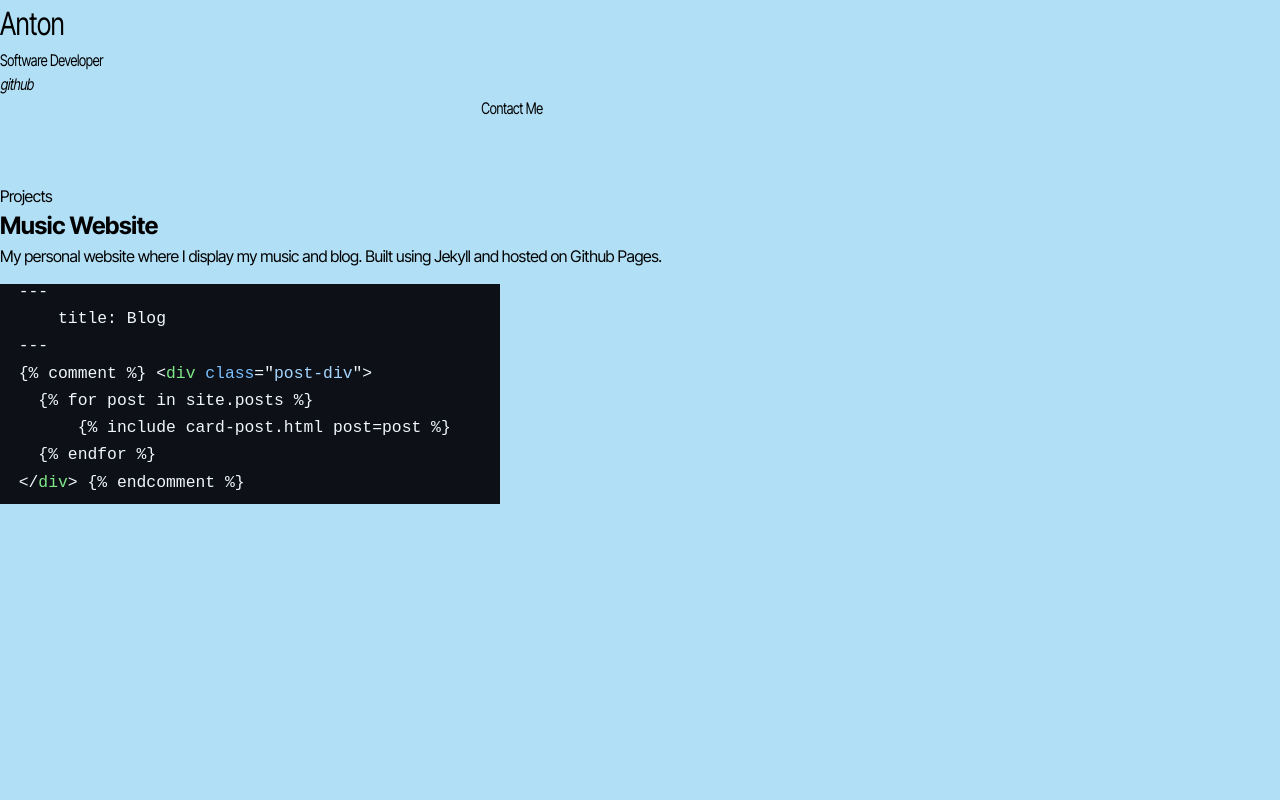
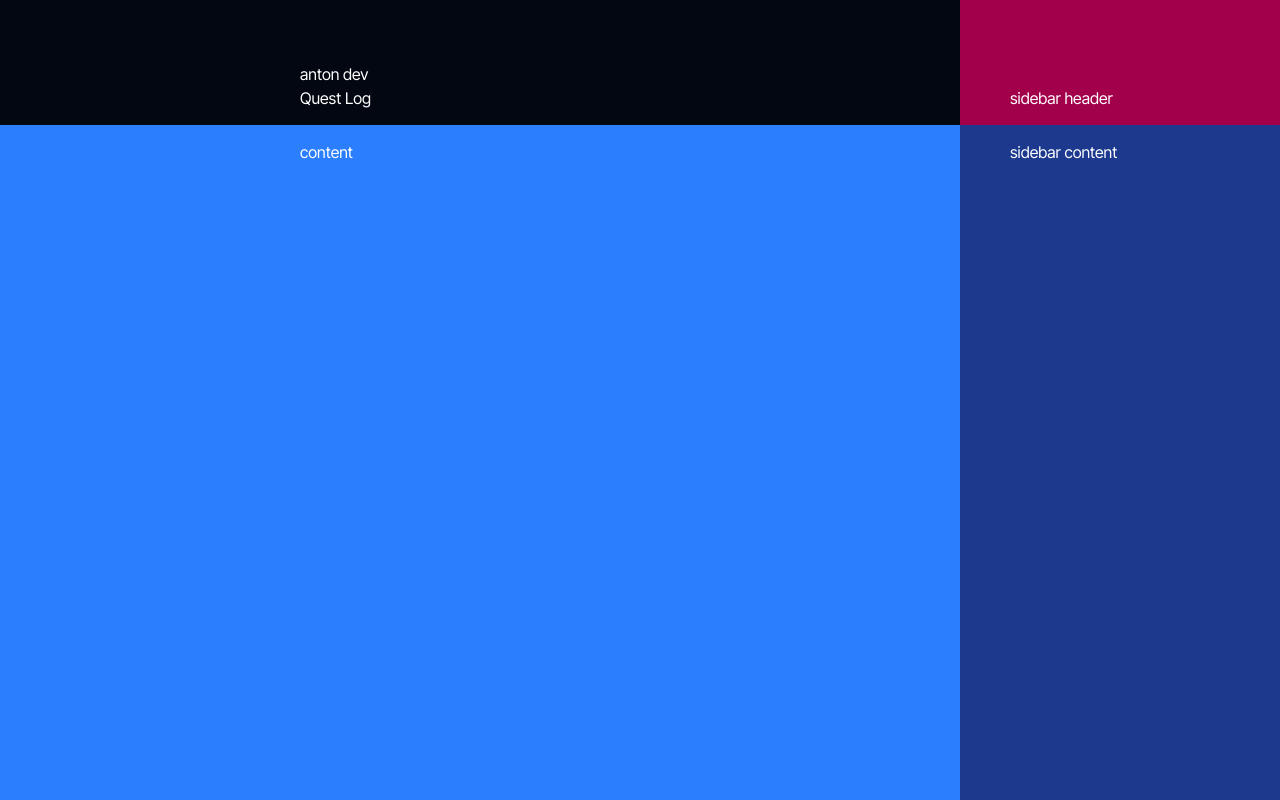
Before and after one commit to audioanton/dev-website-frontend, a Next.js app: page / in a window 1280 px wide. Built offline with nearby package versions, Linux system fonts and the light colour scheme.

Commit message:
feat(redesign): initial layout

```diff
--- a/app/globals.css
+++ b/app/globals.css
@@ -1,24 +1,7 @@
 @import "tailwindcss";
-
-:root {
-    --primary-color: black;
-    --secondary-color: #b1dff5;
-}
 
 @utility text-narrowed {
     transform: scale(0.8, 1);
     display: inline-block; /* Transforms require block/inline-block */
     transform-origin: left;
 }
-
-@theme inline {
-    --color-background: var(--background);
-    --color-foreground: var(--foreground);
-}
-
-@media (prefers-color-scheme: dark) {
-    :root {
-        --primary-color: #76a534;
-        --secondary-color: #040602;
-    }
-}
--- a/app/layout.tsx
+++ b/app/layout.tsx
@@ -1,6 +1,5 @@
 import type { Metadata } from "next";
 import "./globals.css";
-import Header from "@/app/ui/components/Header";
 import { Inter_Tight } from "next/font/google";
 
 const inter = Inter_Tight({
@@ -8,8 +7,8 @@ const inter = Inter_Tight({
 });
 
 export const metadata: Metadata = {
-  title: "Contact me",
-  description: "Fill in form to get in touch with me",
+  title: "",
+  description: "",
 };
 
 export default function RootLayout({
@@ -18,14 +17,8 @@ export default function RootLayout({
   children: React.ReactNode;
 }>) {
   return (
-    <html
-      lang="en"
-      className={`bg-(--secondary-color) text-(--primary-color) ${inter.className} tracking-tight`}
-    >
-      <body className={`antialized`}>
-        <Header title="Anton" subtitle="Software Developer" />
-        {children}
-      </body>
+    <html lang="en" className={`${inter.className}`}>
+      <body className={`antialized`}>{children}</body>
     </html>
   );
 }
--- a/app/page.tsx
+++ b/app/page.tsx
@@ -1,25 +1,15 @@
 "use client";
 
-import ProjectCard from "./ui/components/ProjectCard";
-import { ProjectData } from "./ui/components/ProjectCard";
+import Header from "@/app/ui/blocks/Header";
+import Sidebar from "@/app/ui/blocks/Sidebar";
+import Content from "@/app/ui/blocks/Content";
 
 export default function Home() {
-  const project: ProjectData = {
-    title: "Music Website",
-    description:
-      "My personal website where I display my music and blog. Built using Jekyll and hosted on Github Pages.",
-    url: "https://github.com/audioanton/site",
-    imageUrl: "/blog.png",
-    imageWidth: 500,
-    imageHeight: 220,
-    imageAlt: "a code snippet from my website project",
-  };
-
   return (
     <>
-      <h2>Projects</h2>
-      <ProjectCard data={project} />
-      <div id="messageContainer"></div>
+      <Header title="Anton" subtitle="Software Developer" />
+      <Sidebar />
+      <Content />
     </>
   );
 }
--- /dev/null
+++ b/app/ui/blocks/Content.tsx
@@ -0,0 +1,13 @@
+"use client";
+
+const Content = () => {
+  return (
+    <div className="w-full h-screen md:w-3/4  bg-blue-500 text-white">
+      <div className="absolute top-[125px]">
+        <div className="px-[50px] py-[15px] xl:px-[300px]">content</div>
+      </div>
+    </div>
+  );
+};
+
+export default Content;
--- /dev/null
+++ b/app/ui/blocks/Header.tsx
@@ -0,0 +1,17 @@
+interface HeaderData {
+  title: string;
+  subtitle: string;
+}
+
+function Header(data: HeaderData) {
+  return (
+    <div className="absolute top-0 left-0 text-white bg-gray-950 w-full md:w-3/4 h-[125px]">
+      <div className="absolute bottom-0 px-[50px] py-[15px] xl:px-[300px]">
+        <h1 className="">anton dev</h1>
+        <h2>Quest Log</h2>
+      </div>
+    </div>
+  );
+}
+
+export default Header;
--- /dev/null
+++ b/app/ui/blocks/Sidebar.tsx
@@ -0,0 +1,44 @@
+"use client";
+
+interface SidebarProps {
+  // function defined in page to set Header page title
+  refreshPageName: (page: string) => void;
+  // function defined in page.tsx to load content based on name
+  loadContent: (content: string) => void;
+  // "quest log", "party"
+  content: string[];
+}
+
+const Sidebar = (props: SidebarProps) => {
+  const openMobileMenu = () => {
+    // open
+  };
+
+  return (
+    <>
+      {/* desktop */}
+      <div className="hidden md:block absolute right-0 top-0 w-1/4 h-full bg-blue-900 text-white">
+        <div className="absolute h-[125px] w-full bg-pink-800">
+          <div className="absolute bottom-0 px-[20px] py-[15px] xl:px-[50px]">
+            sidebar header
+          </div>
+        </div>
+        <div className="absolute top-[125px] px-[20px] py-[15px] xl:px-[50px]">
+          sidebar content
+        </div>
+      </div>
+      {/*
+
+
+      */}
+      {/* mobile */}
+      <div className="md:hidden absolute right-0 top-0 h-[125px] text-white">
+        <div className="absolute bottom-0 right-0 px-[50px] py-[15px]">
+          <button onClick={openMobileMenu}>menu</button>
+        </div>
+      </div>
+    </>
+  );
+};
+
+export default Sidebar;
--- a/app/ui/components/Header.tsx
+++ /dev/null
@@ -1,23 +0,0 @@
-"use client";
-
-import styles from "@/app/ui/header.module.css";
-import Link from "next/link";
-import FormContainer from "@/app/ui/components/FormContainer";
-
-interface HeaderData {
-  title: string;
-  subtitle: string;
-}
-
-function Header(data: HeaderData) {
-  return (
-    <div className={`${styles.headerDiv} text-narrowed`}>
-      <h1 className={styles.headline}>{data.title}</h1>
-      <p>{data.subtitle}</p>
-      <Link href="https://github.com/audioanton">github</Link>
-      <FormContainer />
-    </div>
-  );
-}
-
-export default Header;
--- a/app/ui/components/ProjectCard.tsx
+++ b/app/ui/components/ProjectCard.tsx
@@ -1,26 +1,26 @@
 import Link from "next/link";
 import React from "react";
-import Image from "next/image"
-import styles from "@/app/ui/project-card.module.css"
+import Image from "next/image";
+import styles from "@/app/ui/project-card.module.css";
 
 export interface ProjectData {
-    title: string
-    url: string
-    description: string
-    imageUrl: string
-    imageWidth: number
-    imageHeight: number
-    imageAlt: string
+  title: string;
+  url: string;
+  description: string;
+  imageUrl: string;
+  imageWidth: number;
+  imageHeight: number;
+  imageAlt: string;
 }
 
 interface ProjectCardProps {
-    data: ProjectData
+  data: ProjectData;
 }
 
 function ProjectCard({ data }: ProjectCardProps) {
   return (
     <div className={styles.project}>
-            <Link href={data.url}>
+      <Link href="">
         <h3 className={styles.title}>{data.title}</h3>
         <p className={styles.description}>{data.description}</p>
         <Image
@@ -32,7 +32,7 @@ function ProjectCard({ data }: ProjectCardProps) {
         />
       </Link>
     </div>
-    )
+  );
 }
 
 export default ProjectCard;
```
Lines whose indentation alone changed are shown as unchanged.
